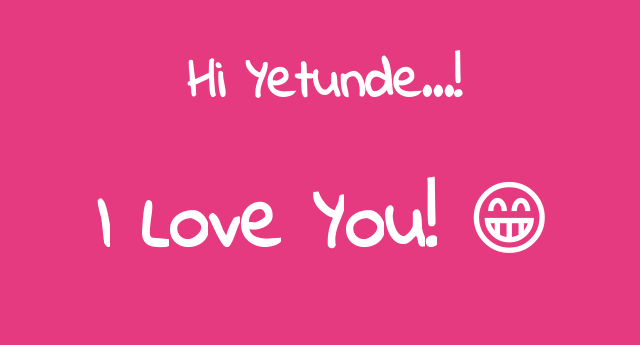
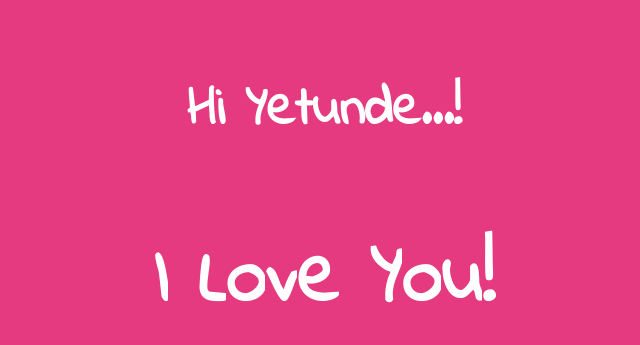
Before and after one commit to oplusplus/OpenLetterToYetunde, a plain HTML site: page index.html in a window 1280 px wide. Shown: the whole page, without its empty margins (316-956 px from the left). Drawn offline with nearby package versions, Linux system fonts and the light colour scheme.

```diff
--- a/app.js
+++ b/app.js
@@ -46,7 +46,7 @@
 },500);
 
 var i = 0;
-var txt1 = "Hi Yetunde...! < I just want to tell you that < 👇🏻";
+var txt1 = "Hi Yetunde...! < I just want to tell you that";
 var speed = 350;
 typeWriter();
 function typeWriter() {
--- a/index.html
+++ b/index.html
@@ -7,8 +7,8 @@
     <link rel="stylesheet" href="style.css">
 </head>
 <body>
-    <h2 id="text1"></h2>
-    <h1 id="output">I Love You! 😁</h1>
+    <h4 id="text1"></h4>
+    <h4 id="output">I Love You!</h4>
 </body>
 
 <script src="https://code.jquery.com/jquery-2.2.4.min.js"></script>
```
